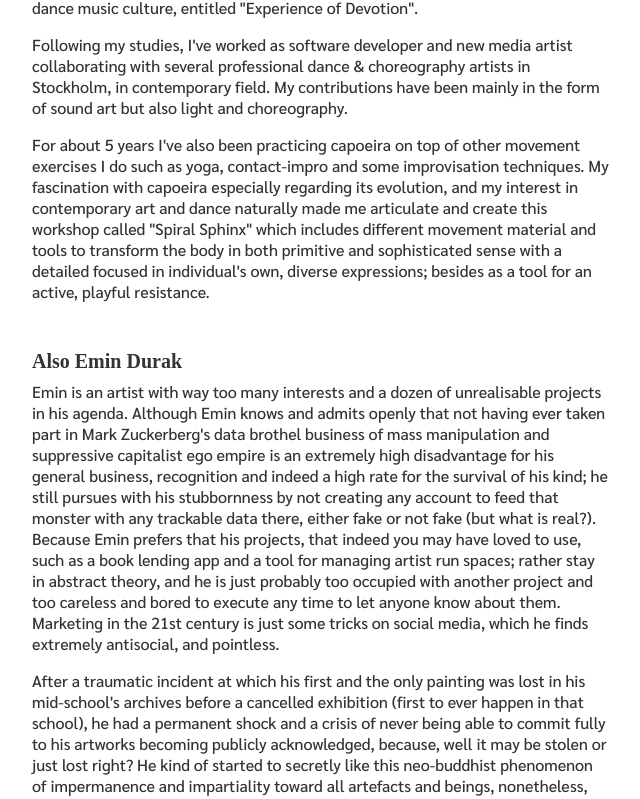
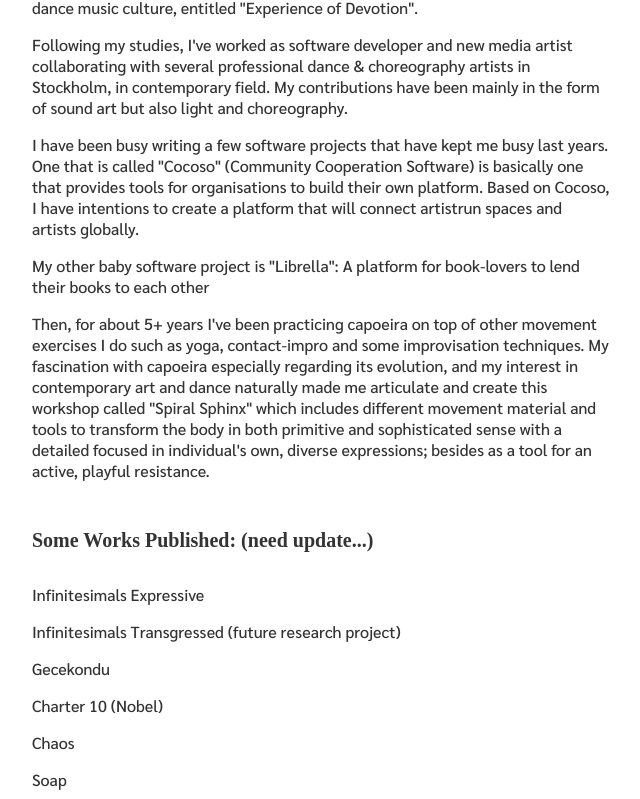
Before and after one commit to eminx/infinitesimals.space, a React (Create React App) app: page /bio in a window 1280 px wide. Shown: the part 211-1010 px from the top of the page, without its empty margins (319-959 px from the left). Built offline with nearby package versions, Linux system fonts and the light colour scheme.

Commit message:
updated bio

```diff
--- a/src/pages/Bio.js
+++ b/src/pages/Bio.js
@@ -4,7 +4,9 @@ import { Box, Heading, Text } from 'rebass';
 const bio = [
   `I've studied different design and technology related studies in my BSc in Istanbul and then an MFA in Arts in Stockholm. I've always been very much into dance, movement and sound art and therefore have made my master thesis with an emphasis on movement practices in different rituals and contemporary electronic dance music culture, entitled "Experience of Devotion".`,
   `Following my studies, I've worked as software developer and new media artist collaborating with several professional dance & choreography artists in Stockholm, in contemporary field. My contributions have been mainly in the form of sound art but also light and choreography.`,
-  `For about 5 years I've also been practicing capoeira on top of other movement exercises I do such as yoga, contact-impro and some improvisation techniques. My fascination with capoeira especially regarding its evolution, and my interest in contemporary art and dance naturally made me articulate and create this workshop called "Spiral Sphinx" which includes different movement material and tools to transform the body in both primitive and sophisticated sense with a detailed focused in individual's own, diverse expressions; besides as a tool for an active, playful resistance.`,
+  `I have been busy writing a few software projects that have kept me busy last years. One that is called "Cocoso" (Community Cooperation Software) is basically one that provides tools for organisations to build their own platform. Based on Cocoso, I have intentions to create a platform that will connect artistrun spaces and artists globally.`,
+  `My other baby software project is "Librella": A platform for book-lovers to lend their books to each other`,
+  `Then, for about 5+ years I've been practicing capoeira on top of other movement exercises I do such as yoga, contact-impro and some improvisation techniques. My fascination with capoeira especially regarding its evolution, and my interest in contemporary art and dance naturally made me articulate and create this workshop called "Spiral Sphinx" which includes different movement material and tools to transform the body in both primitive and sophisticated sense with a detailed focused in individual's own, diverse expressions; besides as a tool for an active, playful resistance.`,
 ];
 
 const bioSelf = [
@@ -53,7 +55,7 @@ class Bio extends Component {
             </Text>
           ))}
         </Box>
-        <Box p={3}>
+        {/* <Box p={3}>
           <Heading fontSize={[2, 3]} mb={2}>
             Also Emin Durak
           </Heading>
@@ -62,7 +64,7 @@ class Bio extends Component {
               {item}
             </Text>
           ))}
-        </Box>
+        </Box> */}
         <Box p={3}>
           <Heading fontSize={[2, 3]} mb={4}>
             Some Works Published: (need update...)
```
